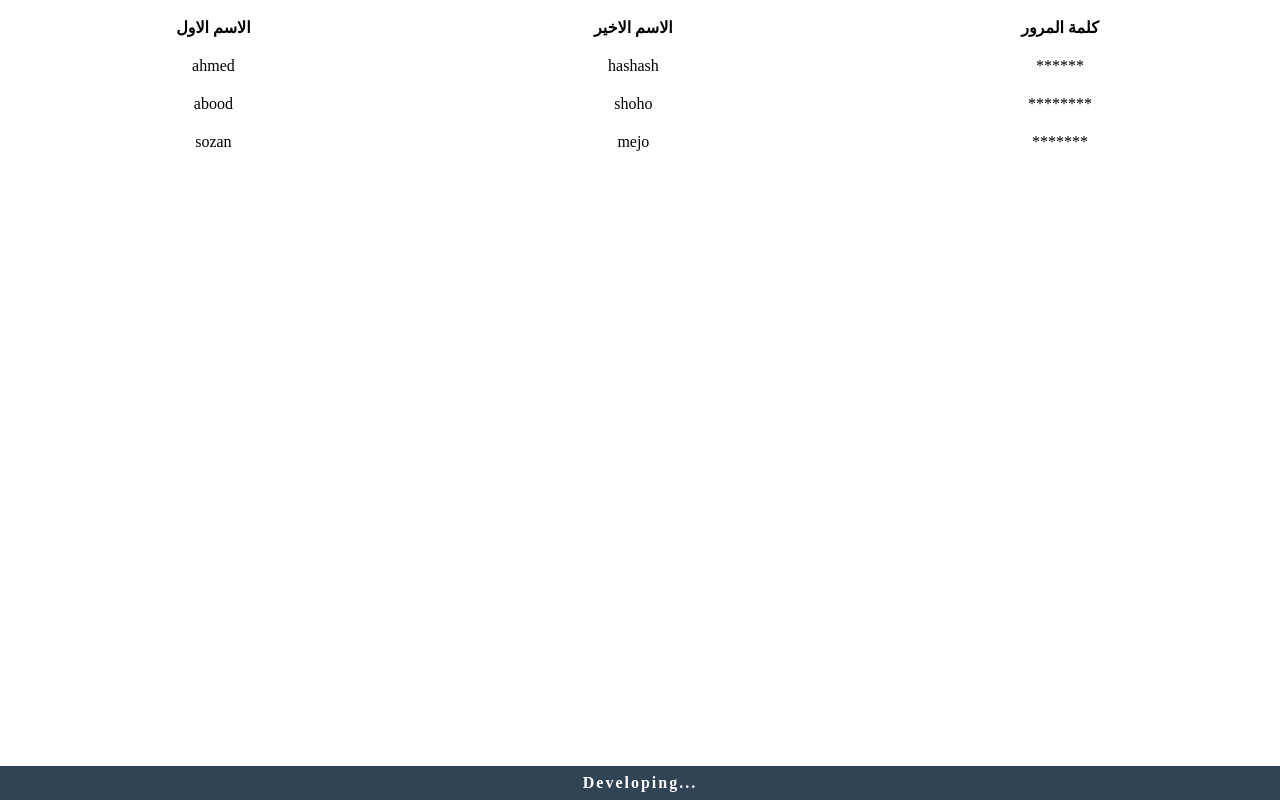
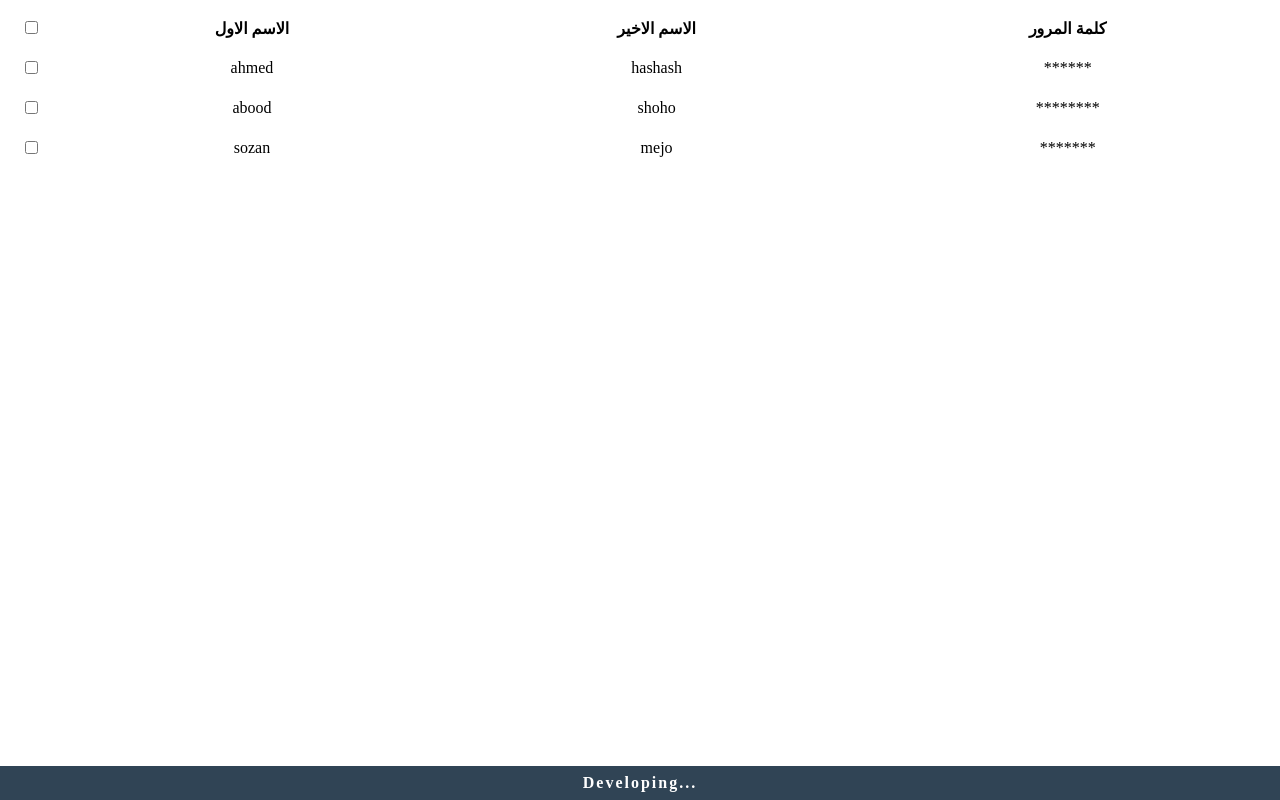
Before and after one commit to Abdulaziz5h/a-v-datatable, a Vue app in the folder vue-datatable/: page / in a window 1280 px wide. Built offline with nearby package versions, Linux system fonts and the light colour scheme.

Commit message:
UPDATE -- SOME EDITS

```diff
--- a/vue-datatable/src/App.vue
+++ b/vue-datatable/src/App.vue
@@ -1,16 +1,21 @@
 <template>
     <div id="app">
-        <vue-colabse-table
-            label="label"
-            align="center"
+        <vue-datatable
+            label="id"
+
             :header="header"
+
+
+            :items="items"
+
+            :selectOptions="selectOptions"
+            @changeCheckbox="selectRow"
+
             :collapseOptions="collapseOptions"
-            :value="selected"
-            :selectOptions="selectOptions"
-            :items="items"
-            borderd
         >
-        </vue-colabse-table>
+            <!-- :reduce="(item) => ({id: item.id, firstName: item.firstName})" -->
+            <!-- :reduce="(item) => id: item.id" -->
+        </vue-datatable>
         <footer class="footer">
             Developing...
         </footer>
@@ -31,17 +36,16 @@
 }
 </style>
 <script>
-import vueColabseTable from "./vue-colabse-table/vue-colabse-table";
+import vueDatatable from "./vue-datatable/vue-datatable";
 export default {
     name: "App",
     components: {
-        vueColabseTable
+        vueDatatable
     },
     data() {
         return {
-
             header: {
-                rowItem: [
+                headers: [
                     {
                         label: "الاسم الاول",
                         value: "firstName"
@@ -63,24 +67,29 @@ export default {
                     id: 0,
                     firstName: "ahmed",
                     LastName: "hashash",
-                    password: "******"
+                    password: "******",
                 },
                 {
                     id: 1,
                     firstName: "abood",
                     LastName: "shoho",
-                    password: "********"
+                    password: "********",
                 },
                 {
                     id: 2,
                     firstName: "sozan",
                     LastName: "mejo",
-                    password: "*******"
+                    password: "*******",
                 }
             ],
+            selectOptions: {
+                enable: true,
+                label: 'selected'
+            },
+            selected: [],
 
 
-             collapseOptions: {
+            collapseOptions: {
                 enable: true,
                 childrenLabel: 'children',
                 enableCustomHeadre: true,
@@ -100,12 +109,12 @@ export default {
                     }
                 ]
             },
-            selectOptions: {
-                enable: true,
-                label: 'selected'
-            },
-            selected: [],
         };
+    },
+    methods: {
+        selectRow(selected) {
+            console.log(selected)
+        }
     }
 };
 </script>
--- a/vue-datatable/src/assets/_colabse-table.scss
+++ b/vue-datatable/src/assets/_colabse-table.scss
@@ -19,11 +19,6 @@
         .vc__table__tbody {
             .vc__tbody__tr {
                 text-align: center;
-            }
-        }
-        >.vc__table__tbody {
-            >.vc__tbody__tr {
-                cursor: pointer;
             }
         }
         .vc__table__tr {
@@ -56,6 +51,8 @@
             }
         }
     }
+
+
     &.borderd {
         .vc__table {
             border: 1px solid #d8d6de;
@@ -101,12 +98,3 @@
         }
     }
 }
-
-.slide-enter-active,
-.slide-leave-active {
-  transition: all .4s linear;
-}
-.slide-enter, .slide-leave-to {
-    transform: translateY(-100px);
-    opacity: 0;
-}
--- a/vue-datatable/src/assets/main.scss
+++ b/vue-datatable/src/assets/main.scss
@@ -1 +1,2 @@
-@import "./colabse-table"
+@import "./colabse-table";
+@import "./animations";
--- a/vue-datatable/src/vue-colabse-table/vue-table-components/vue-table-body-row.vue
+++ /dev/null
@@ -1,26 +0,0 @@
-<template>
-    <tr
-        class="vc__table__tr vc__tbody__tr"
-    >
-        <slot
-            v-for="(th, index) in header.rowItem"
-            name="row-td"
-            :value="th[header.value]"
-        >
-            <td :key="index">
-                <slot :name="'row-td.' + th[header.value]">
-                    {{ item[th[header.value]] }}
-                </slot>
-            </td>
-        </slot>
-    </tr>
-</template>
-
-<script>
-export default {
-    props: {
-        item: Object,
-        header: Object,
-    }
-}
-</script>
--- a/vue-datatable/src/vue-colabse-table/vue-table-components/vue-table-header-row.vue
+++ /dev/null
@@ -1,20 +0,0 @@
-<template>
-    <tr class="vc__table__tr vc__thead__tr">
-        <slot v-for="(th, index) in row" name="header-th" :th="th">
-            <th :key="index">
-                <slot :name="['header-th.' + th[value]]">
-                    {{ th[label] }}
-                </slot>
-            </th>
-        </slot>
-    </tr>
-</template>
-<script>
-export default {
-    props: {
-        row: Array,
-        label: String,
-        value: String
-    }
-};
-</script>
--- /dev/null
+++ b/vue-datatable/src/vue-datatable/vue-datatable-components/vue-datatable-body-row.vue
@@ -0,0 +1,50 @@
+<template>
+    <tr
+        class="vc__table__tr vc__tbody__tr"
+    >
+        <td v-if="selectOptions.enable" class="selection" :id="['body-select-input-' + rowIndex]">
+            <slot name="body-select-input">
+                <input type="checkbox">
+            </slot>
+        </td>
+        <slot
+            v-for="(th, index) in header.headers"
+            name="row-td"
+            :value="th[header.value]"
+        >
+            <td :key="index">
+                <slot :name="'row-td.' + th[header.value]">
+                    {{ item[th[header.value]] }}
+                </slot>
+            </td>
+        </slot>
+    </tr>
+</template>
+
+<script>
+export default {
+    props: {
+        item: Object,
+        header: Object,
+        rowIndex: Number,
+        selectOptions: {
+            type: Object,
+            default: () => ({
+                enable: false
+            })
+        }
+    },
+    mounted() {
+        const bodySelectInput = document.getElementById('body-select-input-' + this.rowIndex).children[0]
+        if(bodySelectInput) {
+            if(bodySelectInput.getAttribute('type') != 'checkbox') {
+                console.warn('[vue-datatable] slot "body-select-input" expect checkbox element')
+            } else {
+                bodySelectInput.addEventListener('change', () => {
+                    this.$emit('changeCheckbox')
+                });
+            }
+        }
+    }
+}
+</script>
--- /dev/null
+++ b/vue-datatable/src/vue-datatable/vue-datatable-components/vue-datatable-header-row.vue
@@ -0,0 +1,43 @@
+<template>
+    <tr class="vc__table__tr vc__thead__tr">
+        <th v-if="selectOptions.enable" class="selection" id="header-select-input">
+            <slot name="header-select-input">
+                <input type="checkbox">
+            </slot>
+        </th>
+        <slot v-for="(th, index) in row" name="header-th" :th="th">
+            <th :key="index">
+                <slot :name="['header-th.' + th[value]]">
+                    {{ th[label] }}
+                </slot>
+            </th>
+        </slot>
+    </tr>
+</template>
+<script>
+export default {
+    props: {
+        row: Array,
+        label: String,
+        value: String,
+        selectOptions: {
+            type: Object,
+            default: () => ({
+                enable: false
+            })
+        }
+    },
+    mounted() {
+        const headerSelectInput = document.getElementById('header-select-input').children[0]
+        if(headerSelectInput) {
+            if(headerSelectInput.getAttribute('type') != 'checkbox') {
+                console.warn('[vue-datatable] slot "header-select-input" expect checkbox element')
+            } else {
+                headerSelectInput.addEventListener('change', () => {
+                    this.$emit('changeHeaderCheckbox')
+                });
+            }
+        }
+    }
+};
+</script>
--- a/vue-datatable/src/vue-colabse-table/vue-colabse-table.vue
+++ b/vue-datatable/src/vue-datatable/vue-datatable.vue
@@ -8,14 +8,21 @@
         >
             <thead class="vc__table__thead">
                 <slot name="header">
-                    <vue-table-header-row :row="header.rowItem" :label="header.label" :value="header.value">
+                    <vue-datatable-header-row
+                        :row="header.headers"
+                        :label="header.label"
+                        :value="header.value"
+                        :selectOptions="selectOptions"
+
+                        @changeHeaderCheckbox="changeHeaderCheckbox"
+                    >
                         <template slot="header-th" slot-scope="{th}">
                             <slot name="header-th" :th="th"></slot>
                         </template>
-                        <template v-for="th in header.rowItem" :slot="'header-th.' + th[header.value]">
+                        <template v-for="th in header.headers" :slot="'header-th.' + th[header.value]">
                             <slot :name="'header-th.' + th[header.value]" :th="th" :label="th[header.label]"></slot>
                         </template>
-                    </vue-table-header-row>
+                    </vue-datatable-header-row>
                 </slot>
             </thead>
             <transition name="slide">
@@ -25,14 +32,32 @@
                 <tbody v-else class="vc__table__tbody">
                     <slot name="body">
                         <template v-for="(item, index) in items">
-                            <vue-table-body-row :key="index" :item="item" :header="header">
+                            <vue-datatable-body-row
+                                :header="header"
+                                :item="item"
+                                :selectOptions="selectOptions"
+                                :key="index"
+                                :rowIndex="index"
+
+                                @changeCheckbox="changeCheckbox(item)"
+                            >
+                            <!-- selection input cells -->
+                                <template slot="header-select-input">
+                                    <slot name="header-select-input"></slot>
+                                </template>
+                                <template slot="body-select-input">
+                                    <slot name="body-select-input" :row="item"></slot>
+                                </template>
+                            <!-- / selection input cells -->
+                            <!-- default rows items -->
                                 <template slot="row-td" slot-scope="{value}">
                                     <slot name="row-td" :row="item" :value="value"></slot>
                                 </template>
-                                <template v-for="th in header.rowItem" :slot="'row-td.' + th[header.value]">
+                                <template v-for="th in header.headers" :slot="'row-td.' + th[header.value]">
                                     <slot :name="'row-td.' + th[header.value]" :row="item" :td="item[th[header.value]]" :value="th[header.value]"></slot>
                                 </template>
-                            </vue-table-body-row>
+                            <!-- / default rows items -->
+                            </vue-datatable-body-row>
                         </template>
                     </slot>
                 </tbody>
@@ -43,47 +68,61 @@
 </template>
 <script>
 // import vueColabseChaildTable from "./vue-colabse-chaild-table";
-import vueTableHeaderRow from "./vue-table-components/vue-table-header-row.vue";
-import vueTableBodyRow from "./vue-table-components/vue-table-body-row.vue";
+import vueDatatableHeaderRow from "./vue-datatable-components/vue-datatable-header-row";
+import vueDatatableBodyRow from "./vue-datatable-components/vue-datatable-body-row.vue";
 
 export default {
     components: {
-        vueTableHeaderRow,
-        vueTableBodyRow,
+        vueDatatableHeaderRow,
+        vueDatatableBodyRow,
         // vueColabseChaildTable
     },
     data: () => ({
-        selectAll: false
+        selectAll: false,
+        selected: []
     }),
     props: {
+        label: {
+            type: String,
+            required: true
+        },
         // table header row
         header: {
             type: Object,
             required: true,
             default() {
                 return {
-                    rowItem: [],
+                    headers: [],
                     label: 'label',
                     value: 'value'
                 }
             }
         },
-
         // table body rows
         items: {
             type: Array,
             required: true,
         },
 
-
-
+        // Select Options
+        selectOptions: {
+            type: Object,
+            default: () => ({
+                enable: false
+            })
+        },
+        selectedList: {
+            type: Array,
+            default: () => []
+        },
+        reduce: {
+            type: Function,
+            default: () => null
+        },
 
         // Collapse Options
         collapseOptions: Object,
 
-        value: {
-            type: Array
-        },
 
         // style
         align: String,
@@ -93,8 +132,6 @@ export default {
         tbodyRowClass: Array,
         borderd: Boolean,
         striped: Boolean,
-        // Select Options
-        selectOptions: Object,
 
 
     },
@@ -114,6 +151,44 @@ export default {
         }
     },
     methods: {
+        async changeHeaderCheckbox() {
+            this.selected = []
+            if(!this.selectAll) {
+                if(this.reduce({}) != null) {
+                    await this.items.forEach(item => {
+                        this.selected[this.selected.length] = this.reduce(item)
+                    })
+                } else {
+                    this.selected = this.items
+                }
+            }
+            this.selectAll = !this.selectAll
+            this.$emit('changeCheckbox', this.selected)
+        },
+        changeCheckbox(item) {
+            if(this.reduce(item) != null) {
+                // here should check if object is equal to another object
+                const index = this.selected.findIndex((s) => s == this.reduce(item))
+                if(index != -1) {
+                    this.selected.splice(index, 1)
+                } else {
+                    this.selected[this.selected.length] = this.reduce(item)
+                }
+            } else {
+                const index = this.selected.findIndex((s) => s[this.label] == item[this.label])
+                if(index != -1) {
+                    this.selected.splice(index, 1)
+                } else {
+                    this.selected.push(item)
+                }
+            }
+            this.$emit('changeCheckbox', this.selected)
+        },
+
+
+
+
+
         toggleChildren(index) {
             this.$set(this.rows[index], "isOpen", !this.rows[index].isOpen);
         },
@@ -156,19 +231,6 @@ export default {
                 }
             }
         }
-    },
-    watch: {
-        selectAll(val) {
-            this.rows.forEach(row => {
-                this.$set(row, this.selectedLabel, val);
-                if(row[this.childrenLabel] != null && row[this.childrenLabel] != undefined) {
-                    row[this.childrenLabel].forEach(child => {
-                        this.$set(child, this.selectedLabel, val);
-                    });
-                    this.select(row, 1);
-                }
-            });
-        }
     }
 };
 </script>
--- /dev/null
+++ b/vue-datatable/vue.config.js
@@ -0,0 +1,3 @@
+module.exports = {
+    publicPath: '/'
+}
```
Also changed, not shown: vue-datatable/package.json (+11 -6 lines), vue-datatable/src/assets/_animations.scss (added, +9 -0 lines), vue-datatable/src/vue-datatable/vue-colabse-chaild-table.vue (renamed from vue-datatable/src/vue-colabse-table/vue-colabse-chaild-table.vue), 2 other files (tests, documents, lock files or other folders).
